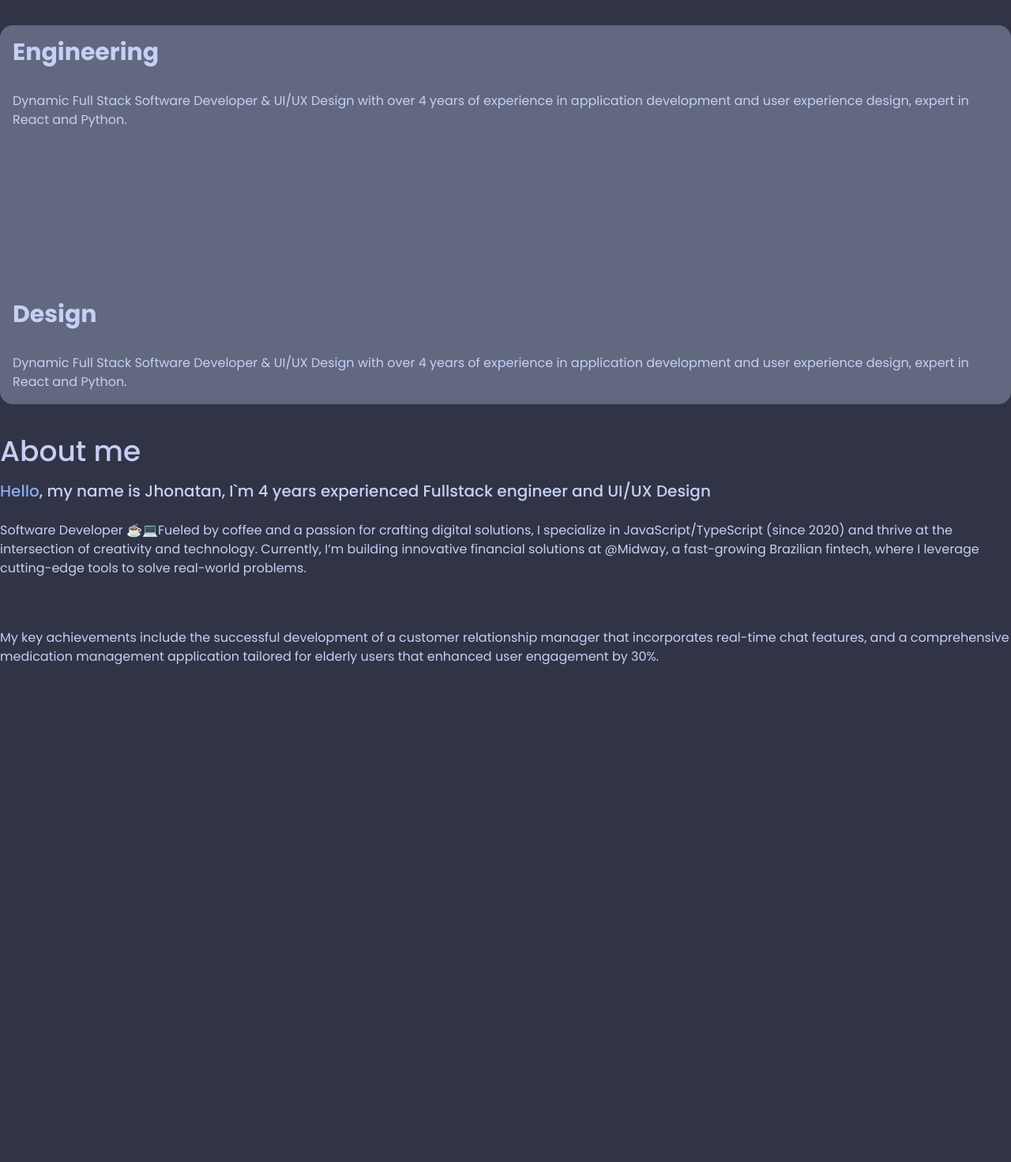
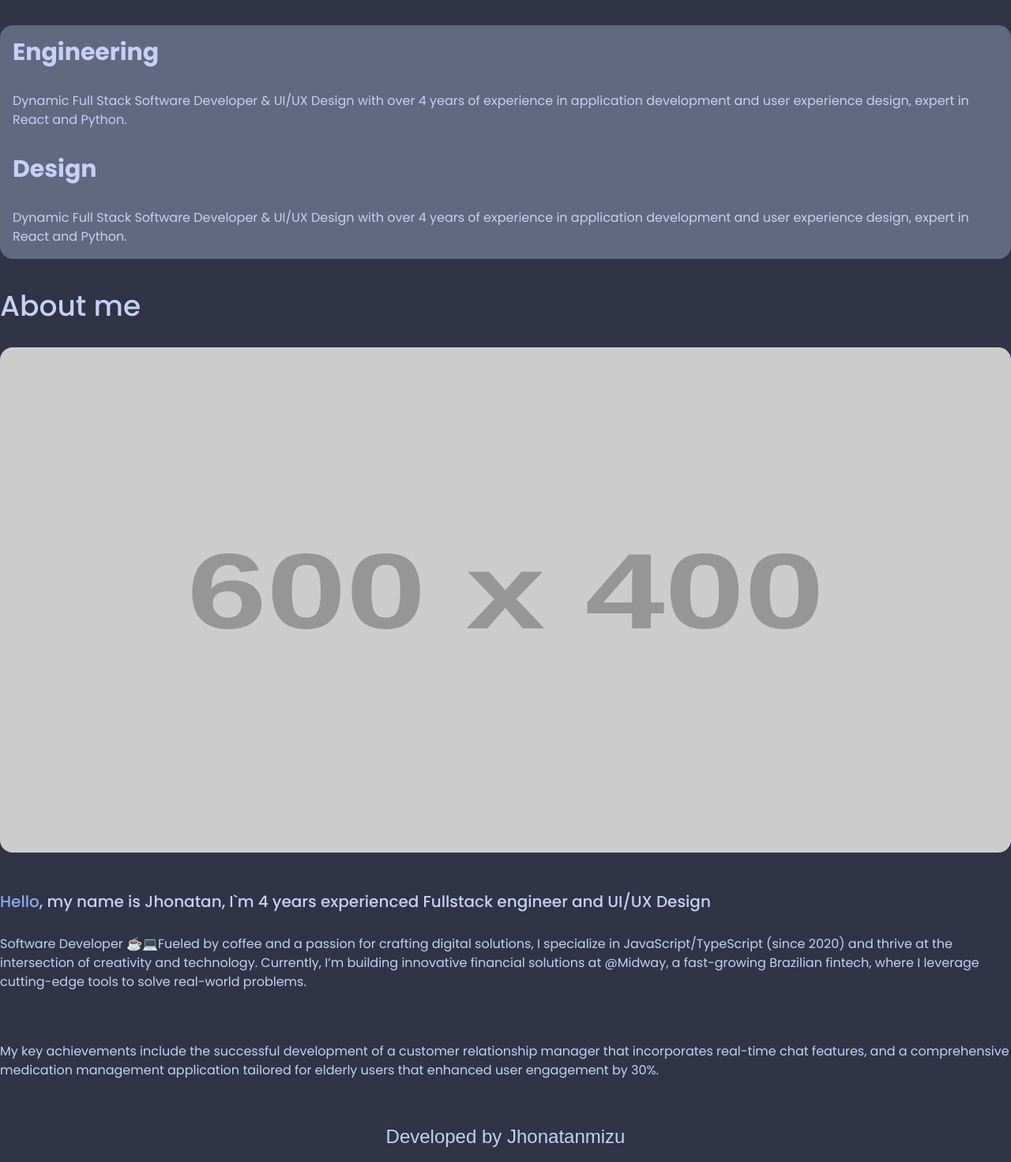
Before and after one commit to Jhonatanmizu/jhonatanmizu-dev, a Django app: page / in a window 1280 px wide. Shown: the part 508-1980 px from the top of the page at 79% size. Before the commit the page ends 1350 px from the top, so only its background shows below. Run offline with Django 5.2, Linux system fonts and the light colour scheme; grey boxes labelled with a size stand in for pictures from a placeholder-image service; some libraries are stand-ins or nearby versions; some web fonts are replaced.

Commit message:
feat: create footer

```diff
--- a/blog/templates/blog/base.html
+++ b/blog/templates/blog/base.html
@@ -8,4 +8,6 @@
 
     {% endblock %}
   </body>
+
+  {% include 'blog/partials/_footer.html' %}
 </html>
--- a/blog/templates/blog/pages/index.html
+++ b/blog/templates/blog/pages/index.html
@@ -15,7 +15,7 @@
     </main>
     {% comment %}MAIN{% endcomment %}
     {% comment %}Skills{% endcomment %}
-    <section class="min-h-[30rem] flex flex-col background-color-primary-bg rounded-2xl p-4 justify-between mb-10">
+    <section class="min-sm:m-h-[30rem] flex flex-col background-color-primary-bg rounded-2xl p-4 justify-between mb-10 gap-8">
       <div class="flex flex-col gap-8">
         <h3 class="text-3xl poppins-bold">Engineering</h3>
         <p class="text-base">Dynamic Full Stack Software Developer & UI/UX Design with over 4 years of experience in application development and user experience design, expert in React and Python.</p>
@@ -27,8 +27,9 @@
     </section>
     {% comment %}Skills{% endcomment %}
     <section class="min-h-[30rem]">
-      <h2 class="poppins-medium text-4xl mb-4">About me</h2>
-      <div class="flex flex-col gap-6">
+      <h2 class="poppins-medium text-4xl mb-8">About me</h2>
+      <img src="https://placehold.co/600x400" alt="Jhonatanmizu picture" class="bg-base w-full min-w-full max-h-[40rem] h-full mb-12 rounded-2xl" />
+      <div class="flex flex-col gap-7">
         <p class="poppins-medium text-xl">
           <span class="text-color-primary">Hello</span>, my name is Jhonatan, I`m 4 years experienced Fullstack engineer and UI/UX Design
         </p>
--- a/blog/templates/blog/partials/_footer.html
+++ b/blog/templates/blog/partials/_footer.html
@@ -0,0 +1,3 @@
+<footer class="w-full base mx-auto max-sm:px-4 flex justify-center center mt-10 mb-4">
+  <h3 class="protest-riot-regular text-2xl">Developed by Jhonatanmizu</h3>
+</footer>
--- a/static/css/output.css
+++ b/static/css/output.css
@@ -8,7 +8,6 @@
     --font-mono: ui-monospace, SFMono-Regular, Menlo, Monaco, Consolas, "Liberation Mono",
       "Courier New", monospace;
     --color-amber-300: oklch(87.9% 0.169 91.605);
-    --color-amber-950: oklch(27.9% 0.077 45.635);
     --spacing: 0.25rem;
     --container-7xl: 80rem;
     --text-base: 1rem;
@@ -178,11 +177,32 @@
   .mx-auto {
     margin-inline: auto;
   }
+  .my-10 {
+    margin-block: calc(var(--spacing) * 10);
+  }
+  .mt-10 {
+    margin-top: calc(var(--spacing) * 10);
+  }
+  .mb-3 {
+    margin-bottom: calc(var(--spacing) * 3);
+  }
   .mb-4 {
     margin-bottom: calc(var(--spacing) * 4);
   }
+  .mb-6 {
+    margin-bottom: calc(var(--spacing) * 6);
+  }
+  .mb-8 {
+    margin-bottom: calc(var(--spacing) * 8);
+  }
   .mb-10 {
     margin-bottom: calc(var(--spacing) * 10);
+  }
+  .mb-12 {
+    margin-bottom: calc(var(--spacing) * 12);
+  }
+  .mb-20 {
+    margin-bottom: calc(var(--spacing) * 20);
   }
   .block {
     display: block;
@@ -196,11 +216,26 @@
   .h-11 {
     height: calc(var(--spacing) * 11);
   }
+  .h-full {
+    height: 100%;
+  }
+  .max-h-\[40rem\] {
+    max-height: 40rem;
+  }
   .min-h-\[30rem\] {
     min-height: 30rem;
   }
+  .w-full {
+    width: 100%;
+  }
   .max-w-7xl {
     max-width: var(--container-7xl);
+  }
+  .max-w-\[60rem\] {
+    max-width: 60rem;
+  }
+  .min-w-full {
+    min-width: 100%;
   }
   .border-collapse {
     border-collapse: collapse;
@@ -226,6 +261,9 @@
   .gap-6 {
     gap: calc(var(--spacing) * 6);
   }
+  .gap-7 {
+    gap: calc(var(--spacing) * 7);
+  }
   .gap-8 {
     gap: calc(var(--spacing) * 8);
   }
@@ -235,6 +273,9 @@
   .border {
     border-style: var(--tw-border-style);
     border-width: 1px;
+  }
+  .bg-amber-300 {
+    background-color: var(--color-amber-300);
   }
   .p-4 {
     padding: calc(var(--spacing) * 4);
```
